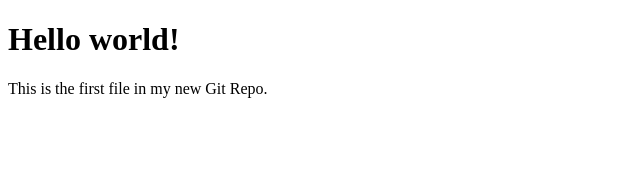
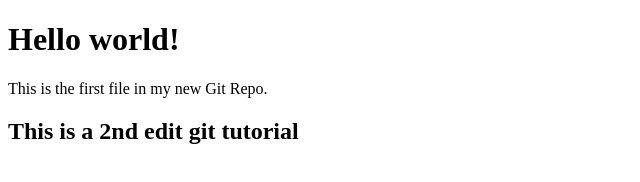
Before and after one commit to jehuspear/git_tutorial, a plain HTML site: page index.html in a window 1280 px wide. Shown: the whole page, without its empty margins (0-640 px from the left). Drawn offline with Linux system fonts and the light colour scheme.

Commit message:
second commit

```diff
--- a/index.html
+++ b/index.html
@@ -7,6 +7,7 @@
 
 <h1>Hello world!</h1>
 <p>This is the first file in my new Git Repo.</p>
+<h2>This is a 2nd edit git tutorial</h2>
 
 </body>
 </html>
```
